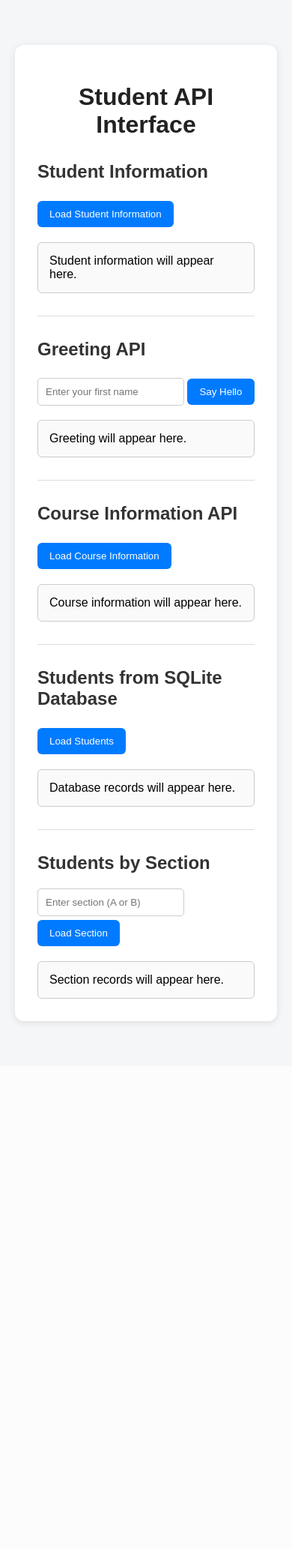
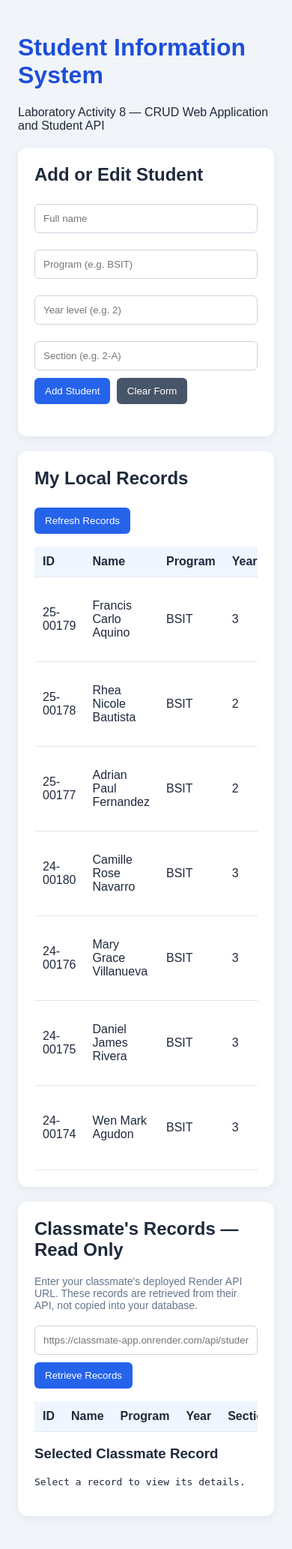
Before and after one commit to agudonwenmark-netizen/wenmark, a Flask app: page / in a window 390 px wide. Shown: the whole page at 75% size. Before the commit the page ends 1368 px from the top, so only its background shows below. Run offline with Flask 3, Linux system fonts and the light colour scheme; data comes from the database, SQL or seed files in the repository; lists and menus that the app fills with data are empty.

Commit message:
Refactor index.html for improved layout and styles
Updated the HTML structure and styles for the Student CRUD and API interface, enhancing layout and responsiveness.

```diff
--- a/templates/index.html
+++ b/templates/index.html
@@ -1,484 +1,370 @@
+
 <!DOCTYPE html>
 <html lang="en">
-
 <head>
-
     <meta charset="UTF-8">
-
-    <meta name="viewport"
-          content="width=device-width, initial-scale=1.0">
-
-    <title>Wen Mark Agudon - Student API</title>
+    <meta name="viewport" content="width=device-width, initial-scale=1.0">
+    <title>Student CRUD and API</title>
 
     <style>
+        * { box-sizing: border-box; }
 
         body {
+            margin: 0;
+            padding: 24px;
             font-family: Arial, sans-serif;
-            max-width: 800px;
-            margin: 40px auto;
-            padding: 20px;
-            background-color: #f4f6f8;
+            background: #f1f5f9;
+            color: #1e293b;
         }
 
-        .container {
+        main { max-width: 1100px; margin: auto; }
+
+        h1 { color: #1d4ed8; }
+        h2 { margin-top: 0; }
+
+        .panel {
             background: white;
-            padding: 30px;
+            padding: 22px;
+            margin: 20px 0;
             border-radius: 12px;
-            box-shadow: 0 2px 10px rgba(0,0,0,0.1);
+            box-shadow: 0 3px 12px #00000010;
         }
 
-        h1 {
-            text-align: center;
-            color: #222;
+        .fields {
+            display: grid;
+            grid-template-columns: repeat(auto-fit, minmax(180px, 1fr));
+            gap: 12px;
         }
 
-        h2 {
-            color: #333;
-            margin-top: 30px;
+        input {
+            width: 100%;
+            padding: 11px;
+            border: 1px solid #cbd5e1;
+            border-radius: 6px;
+            margin: 5px 0;
         }
 
         button {
-            padding: 10px 16px;
-            margin: 5px 0;
-            border: none;
+            border: 0;
             border-radius: 6px;
+            padding: 10px 14px;
+            margin: 5px 4px 5px 0;
+            color: white;
+            background: #2563eb;
             cursor: pointer;
-            background-color: #007bff;
-            color: white;
         }
 
-        button:hover {
-            background-color: #0056b3;
+        button:hover { opacity: 0.85; }
+        .delete { background: #dc2626; }
+        .secondary { background: #475569; }
+        .edit { background: #0f766e; }
+
+        .table-wrap { overflow-x: auto; }
+
+        table {
+            width: 100%;
+            border-collapse: collapse;
+            margin-top: 12px;
         }
 
-        input {
-            padding: 10px;
-            width: 60%;
-            border: 1px solid #ccc;
-            border-radius: 5px;
+        th, td {
+            padding: 11px;
+            border-bottom: 1px solid #e2e8f0;
+            text-align: left;
         }
 
-        #result,
-        #greeting,
-        #courseResult,
-        #studentList,
-        #sectionList {
+        th { background: #eff6ff; }
 
-            margin-top: 15px;
-            padding: 15px;
+        #message { font-weight: bold; margin-top: 12px; }
+        .note { color: #64748b; font-size: 14px; }
+        pre { white-space: pre-wrap; overflow-wrap: anywhere; }
+    </style>
+</head>
 
-            border: 1px solid #cccccc;
+<body>
+<main>
+    <h1>Student Information System</h1>
+    <p>Laboratory Activity 8 — CRUD Web Application and Student API</p>
 
-            border-radius: 6px;
+    <section class="panel">
+        <h2>Add or Edit Student</h2>
 
-            background-color: #fafafa;
+        <form id="studentForm">
+            <input type="hidden" id="student_id">
+
+            <div class="fields">
+                <input id="name" placeholder="Full name" required>
+                <input id="program" placeholder="Program (e.g. BSIT)" required>
+                <input id="year" placeholder="Year level (e.g. 2)" required>
+                <input id="section" placeholder="Section (e.g. 2-A)" required>
+            </div>
+
+            <button type="submit" id="saveButton">Add Student</button>
+            <button type="button" class="secondary" onclick="resetForm()">
+                Clear Form
+            </button>
+        </form>
+
+        <p id="message" role="status"></p>
+    </section>
+
+    <section class="panel">
+        <h2>My Local Records</h2>
+        <button onclick="loadLocalStudents()">Refresh Records</button>
+
+        <div class="table-wrap">
+            <table>
+                <thead>
+                    <tr>
+                        <th>ID</th>
+                        <th>Name</th>
+                        <th>Program</th>
+                        <th>Year</th>
+                        <th>Section</th>
+                        <th>Actions</th>
+                    </tr>
+                </thead>
+                <tbody id="localRecords"></tbody>
+            </table>
+        </div>
+    </section>
+
+    <section class="panel">
+        <h2>Classmate's Records — Read Only</h2>
+        <p class="note">
+            Enter your classmate's deployed Render API URL.
+            These records are retrieved from their API, not copied into your database.
+        </p>
+
+        <input
+            id="classmateUrl"
+            type="url"
+            placeholder="https://classmate-app.onrender.com/api/students"
+        >
+        <button onclick="loadClassmateRecords()">Retrieve Records</button>
+
+        <div class="table-wrap">
+            <table>
+                <thead>
+                    <tr>
+                        <th>ID</th>
+                        <th>Name</th>
+                        <th>Program</th>
+                        <th>Year</th>
+                        <th>Section</th>
+                        <th>Details</th>
+                    </tr>
+                </thead>
+                <tbody id="remoteRecords"></tbody>
+            </table>
+        </div>
+
+        <h3>Selected Classmate Record</h3>
+        <pre id="remoteDetails">Select a record to view its details.</pre>
+        <p id="remoteMessage" role="status"></p>
+    </section>
+</main>
+
+<script>
+    const form = document.getElementById("studentForm");
+    const message = document.getElementById("message");
+
+    function showMessage(text, isError = false) {
+        message.textContent = text;
+        message.style.color = isError ? "#dc2626" : "#15803d";
     }
 
-        .student-card {
-
-            padding: 12px;
-
-            margin-bottom: 10px;
-
-            border-left: 4px solid #007bff;
-
-            background-color: white;
-
-            border-radius: 5px;
+    function escapeHTML(value) {
+        return String(value ?? "").replace(/[&<>"']/g, char => ({
+            "&": "&amp;",
+            "<": "&lt;",
+            ">": "&gt;",
+            '"': "&quot;",
+            "'": "&#039;"
+        })[char]);
     }
 
-        hr {
-
-            margin: 30px 0;
-
-            border: 0;
-
-            border-top: 1px solid #ddd;
+    function resetForm() {
+        form.reset();
+        document.getElementById("student_id").value = "";
+        document.getElementById("saveButton").textContent = "Add Student";
+        showMessage("");
     }
 
-    </style>
-
-</head>
-
-
-<body>
-
-<div class="container">
-
-    <h1>Student API Interface</h1>
-
-
-    <!-- STUDENT INFORMATION -->
-
-    <h2>Student Information</h2>
-
-    <button onclick="loadStudent()">
-        Load Student Information
-    </button>
-
-    <div id="result">
-
-        Student information will appear here.
-
-    </div>
-
-
-    <hr>
-
-
-    <!-- GREETING API -->
-
-    <h2>Greeting API</h2>
-
-    <input
-        type="text"
-        id="nameInput"
-        placeholder="Enter your first name"
-    >
-
-    <button onclick="sayHello()">
-        Say Hello
-    </button>
-
-    <p id="greeting">
-
-        Greeting will appear here.
-
-    </p>
-
-
-    <hr>
-
-
-    <!-- COURSE API -->
-
-    <h2>Course Information API</h2>
-
-    <button onclick="loadCourse()">
-        Load Course Information
-    </button>
-
-    <div id="courseResult">
-
-        Course information will appear here.
-
-    </div>
-
-
-    <hr>
-
-
-    <!-- DATABASE STUDENTS -->
-
-    <h2>Students from SQLite Database</h2>
-
-    <button onclick="loadStudents()">
-        Load Students
-    </button>
-
-    <div id="studentList">
-
-        Database records will appear here.
-
-    </div>
-
-
-    <hr>
-
-
-    <!-- SECTION API -->
-
-    <h2>Students by Section</h2>
-
-    <input
-        type="text"
-        id="sectionInput"
-        placeholder="Enter section (A or B)"
-    >
-
-    <button onclick="loadSection()">
-        Load Section
-    </button>
-
-    <div id="sectionList">
-
-        Section records will appear here.
-
-    </div>
-
-
-</div>
-
-
-<script>
-
-
-// ==========================================
-// STUDENT API
-// ==========================================
-
-function loadStudent() {
-
-    fetch('/student')
-
-    .then(response => response.json())
-
-    .then(data => {
-
-        document.getElementById('result').innerHTML =
-
-            '<p><b>Student ID:</b> ' +
-            data.student_id +
-            '</p>' +
-
-            '<p><b>Name:</b> ' +
-            data.name +
-            '</p>' +
-
-            '<p><b>Program:</b> ' +
-            data.program +
-            '</p>' +
-
-            '<p><b>Year:</b> ' +
-            data.year +
-            '</p>' +
-
-            '<p><b>Section:</b> ' +
-            data.section +
-            '</p>';
-
-    })
-
-    .catch(error => {
-
-        document.getElementById('result').innerHTML =
-            '<p>Unable to retrieve data.</p>';
-
+    async function apiRequest(url, options = {}) {
+        const response = await fetch(url, {
+            ...options,
+            headers: {
+                "Content-Type": "application/json",
+                ...(options.headers || {})
+            }
         });
 
+        const data = await response.json();
+
+        if (!response.ok) {
+            throw new Error(data.error || "The request failed.");
         }
 
+        return data;
+    }
 
-// ==========================================
-// GREETING API
-// ==========================================
+    async function loadLocalStudents() {
+        const tbody = document.getElementById("localRecords");
+        tbody.innerHTML = "<tr><td colspan='6'>Loading...</td></tr>";
 
-function sayHello() {
+        try {
+            const students = await apiRequest("/api/students");
+            tbody.innerHTML = "";
 
-    const name =
-        document.getElementById('nameInput').value;
+            if (!students.length) {
+                tbody.innerHTML =
+                    "<tr><td colspan='6'>No student records yet.</td></tr>";
+                return;
+            }
 
-    fetch(
-        '/hello?name=' +
-        encodeURIComponent(name)
-    )
+            students.forEach(student => {
+                const row = document.createElement("tr");
+                row.innerHTML = `
+                    <td>${escapeHTML(student.student_id)}</td>
+                    <td>${escapeHTML(student.name)}</td>
+                    <td>${escapeHTML(student.program)}</td>
+                    <td>${escapeHTML(student.year)}</td>
+                    <td>${escapeHTML(student.section)}</td>
+                    <td>
+                        <button class="edit"
+                            onclick="editStudent(${Number(student.student_id)})">
+                            Edit
+                        </button>
+                        <button class="delete"
+                            onclick="deleteStudent(${Number(student.student_id)})">
+                            Delete
+                        </button>
+                    </td>`;
+                tbody.appendChild(row);
+            });
+        } catch (error) {
+            tbody.innerHTML =
+                "<tr><td colspan='6'>Unable to load local records.</td></tr>";
+            showMessage(error.message, true);
+        }
+    }
 
-    .then(response => response.json())
+    form.addEventListener("submit", async event => {
+        event.preventDefault();
 
-    .then(data => {
+        const id = document.getElementById("student_id").value;
+        const student = {
+            name: document.getElementById("name").value.trim(),
+            program: document.getElementById("program").value.trim(),
+            year: document.getElementById("year").value.trim(),
+            section: document.getElementById("section").value.trim()
+        };
 
-        document.getElementById('greeting')
-            .innerText = data.message;
+        try {
+            if (id) {
+                await apiRequest(`/api/students/${id}`, {
+                    method: "PUT",
+                    body: JSON.stringify(student)
+                });
+                showMessage("Student updated successfully.");
+            } else {
+                await apiRequest("/api/students", {
+                    method: "POST",
+                    body: JSON.stringify(student)
+                });
+                showMessage("Student added successfully.");
+            }
 
-    })
-
-    .catch(error => {
-
-        document.getElementById('greeting')
-            .innerText =
-            'Unable to retrieve greeting.';
-
+            resetForm();
+            await loadLocalStudents();
+        } catch (error) {
+            showMessage(error.message, true);
+        }
     });
 
+    async function editStudent(id) {
+        try {
+            const student = await apiRequest(`/api/students/${id}`);
+
+            document.getElementById("student_id").value = student.student_id;
+            document.getElementById("name").value = student.name;
+            document.getElementById("program").value = student.program;
+            document.getElementById("year").value = student.year;
+            document.getElementById("section").value = student.section;
+            document.getElementById("saveButton").textContent = "Save Changes";
+
+            window.scrollTo({ top: 0, behavior: "smooth" });
+            showMessage("Edit the fields, then click Save Changes.");
+        } catch (error) {
+            showMessage(error.message, true);
+        }
     }
 
+    async function deleteStudent(id) {
+        if (!confirm("Are you sure you want to delete this student?")) {
+            return;
+        }
 
-// ==========================================
-// COURSE API
-// ==========================================
+        try {
+            await apiRequest(`/api/students/${id}`, {
+                method: "DELETE"
+            });
+            showMessage("Student deleted successfully.");
+            await loadLocalStudents();
+        } catch (error) {
+            showMessage(error.message, true);
+        }
+    }
 
-function loadCourse() {
+    async function loadClassmateRecords() {
+        const url = document.getElementById("classmateUrl").value.trim();
+        const tbody = document.getElementById("remoteRecords");
+        const remoteMessage = document.getElementById("remoteMessage");
 
-    fetch('/course')
+        remoteMessage.textContent = "";
+        tbody.innerHTML = "<tr><td colspan='6'>Loading...</td></tr>";
 
-    .then(response => response.json())
+        try {
+            const endpoint = "/api/classmate?url=" + encodeURIComponent(url);
+            const students = await apiRequest(endpoint);
 
-    .then(data => {
+            tbody.innerHTML = "";
 
-        document.getElementById('courseResult').innerHTML =
+            if (!students.length) {
+                tbody.innerHTML =
+                    "<tr><td colspan='6'>No classmate records found.</td></tr>";
+                return;
+            }
 
-            '<p><b>Course:</b> ' +
-            data.course +
-            '</p>' +
+            students.forEach(student => {
+                const row = document.createElement("tr");
+                row.innerHTML = `
+                    <td>${escapeHTML(student.student_id ?? student.id ?? "")}</td>
+                    <td>${escapeHTML(student.name ?? "")}</td>
+                    <td>${escapeHTML(student.program ?? "")}</td>
+                    <td>${escapeHTML(student.year ?? "")}</td>
+                    <td>${escapeHTML(student.section ?? "")}</td>
+                    <td><button class="secondary">View</button></td>`;
 
-            '<p><b>Description:</b> ' +
-            data.description +
-            '</p>' +
-
-            '<p><b>Year Level:</b> ' +
-            data.year_level +
-            '</p>' +
-
-            '<p><b>Section:</b> ' +
-            data.section +
-            '</p>';
-
-    })
-
-    .catch(error => {
-
-        document.getElementById('courseResult').innerHTML =
-            '<p>Unable to retrieve course information.</p>';
-
+                row.querySelector("button").addEventListener("click", () => {
+                    document.getElementById("remoteDetails").textContent =
+                        JSON.stringify(student, null, 2);
                 });
 
+                tbody.appendChild(row);
+            });
+
+            remoteMessage.textContent =
+                `Retrieved ${students.length} classmate record(s).`;
+        } catch (error) {
+            tbody.innerHTML =
+                "<tr><td colspan='6'>Unable to retrieve records.</td></tr>";
+            remoteMessage.textContent = error.message;
+        }
     }
 
-
-// ==========================================
-// LOAD ALL STUDENTS FROM SQLITE
-// ==========================================
-
-function loadStudents() {
-
-    fetch('/students')
-
-    .then(response => response.json())
-
-    .then(data => {
-
-        let output = '';
-
-        data.forEach(student => {
-
-            output +=
-
-                '<div class="student-card">' +
-
-                '<b>' +
-                student.student_id +
-                '</b><br>' +
-
-                'Name: ' +
-                student.name +
-                '<br>' +
-
-                'Program: ' +
-                student.program +
-                '<br>' +
-
-                'Year: ' +
-                student.year +
-                '<br>' +
-
-                'Section: ' +
-                student.section +
-
-                '</div>';
-
-        });
-
-        document.getElementById(
-            'studentList'
-        ).innerHTML = output;
-
-    })
-
-    .catch(error => {
-
-        document.getElementById(
-            'studentList'
-        ).innerHTML =
-
-            '<p>Unable to retrieve student records.</p>';
-
-    });
-
-}
-
-
-// ==========================================
-// STUDENTS BY SECTION
-// ==========================================
-
-function loadSection() {
-
-    const section =
-        document.getElementById(
-            'sectionInput'
-        ).value.trim();
-
-    fetch(
-        '/students/section/' +
-        encodeURIComponent(section)
-    )
-
-    .then(response => response.json())
-
-    .then(data => {
-
-        let output = '';
-
-        if (data.length === 0) {
-
-            output =
-                '<p>No students found for this section.</p>';
-
-        } else {
-
-            data.forEach(student => {
-
-                output +=
-
-                    '<div class="student-card">' +
-
-                    '<b>' +
-                    student.student_id +
-                    '</b><br>' +
-
-                    'Name: ' +
-                    student.name +
-                    '<br>' +
-
-                    'Program: ' +
-                    student.program +
-                    '<br>' +
-
-                    'Year: ' +
-                    student.year +
-                    '<br>' +
-
-                    'Section: ' +
-                    student.section +
-
-                    '</div>';
-
-            });
-
-        }
-
-        document.getElementById(
-            'sectionList'
-        ).innerHTML = output;
-
-    })
-
-    .catch(error => {
-
-        document.getElementById(
-            'sectionList'
-        ).innerHTML =
-
-            '<p>Unable to retrieve section records.</p>';
-
-    });
-
-}
-
-
+    loadLocalStudents();
 </script>
-
-
 </body>
-
 </html>
```
Lines whose indentation alone changed are shown as unchanged.
